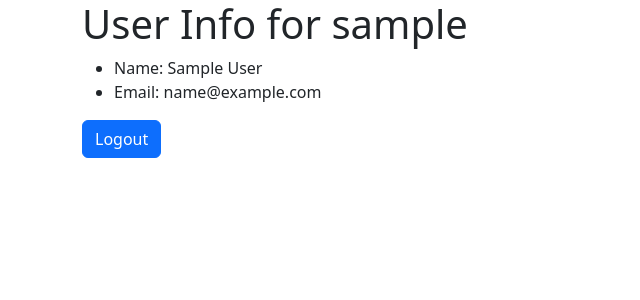
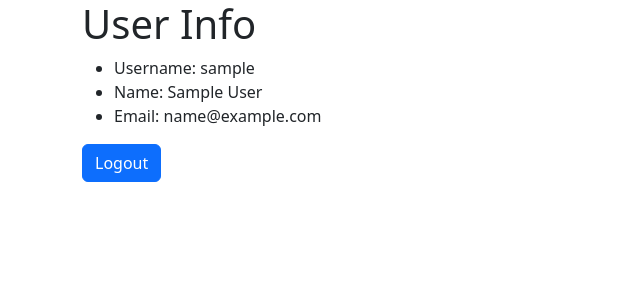
Before and after one commit to crystal-tran/flask-notes, a Flask app: a page that uses templates/users.html in a window 1280 px wide. Shown: the top 300 px of the page, without its empty margins (0-640 px from the left). Run offline with Flask 3, Linux system fonts and the light colour scheme; the visitor is signed in with stand-in values (Sample User, id 1); tables that the repository leaves empty hold one stand-in row (values such as "Sample post").

Commit message:
refactored code

```diff
--- a/app.py
+++ b/app.py
@@ -20,15 +20,14 @@ app.config['DEBUG_TB_INTERCEPT_REDIRECTS'] = False
 
 @app.get('/')
 def homepage():
-    """Redirect user to register page"""
+    """Redirect user to register page."""
 
     return redirect("/register")
 
-# create routes for get & post/register
 
 @app.route('/register', methods=['GET', 'POST'])
 def register():
-    '''Register user upon form submission & show registration form'''
+    '''Show registration form and register user upon form submission'''
 
     form = RegisterForm()
 
@@ -37,17 +36,19 @@ def register():
 
         new_user = User.register(**input_data)
 
-        db.session.add(new_user)
-        db.session.commit()
+        if new_user:
 
-        session['username'] = new_user.username
+            db.session.add(new_user)
+            db.session.commit()
+            session['username'] = new_user.username
 
-        flash('User registered!')
+            flash('User registered!')
+            return redirect(f'/users/{new_user.username}')
 
-        return redirect(f'/users/{new_user.username}')
+        else:
+            form.username.errors = ["Username/email already exists"]
 
-    else:
-        return render_template('register.html', form=form)
+    return render_template('register.html', form=form)
 
 
 @app.route('/login', methods=['GET', 'POST'])
@@ -75,7 +76,8 @@ def login():
 
 @app.get('/users/<username>')
 def show_users(username):
-    '''Show data for a logged in user'''
+    '''Show data for logged in user or redirects if username
+    does not match username on page'''
 
     user = User.query.get_or_404(username)
 
@@ -89,7 +91,7 @@ def show_users(username):
 
         logged_in_username = session['username']
 
-        flash('Unable to view other info for other users!')
+        flash('Unable to view info for other users!')
         return redirect(f"/users/{logged_in_username}")
 
     form = CSRFProtectForm()
@@ -99,3 +101,15 @@ def show_users(username):
         user=user,
         form=form,
     )
+
+
+@app.post('/logout')
+def logout():
+    '''Logout user and redirects to homepage'''
+
+    form=CSRFProtectForm()
+
+    if form.validate_on_submit():
+        session.pop('username', None)
+
+    return redirect('/')
--- a/forms.py
+++ b/forms.py
@@ -32,7 +32,6 @@ class RegisterForm(FlaskForm):
     )
 
 
-
 class LoginForm(FlaskForm):
     '''Form for logging in a user.'''
 
@@ -46,5 +45,6 @@ class LoginForm(FlaskForm):
         validators=[InputRequired(), DataRequired()],
     )
 
+
 class CSRFProtectForm(FlaskForm):
-    """Form just for CSRF Protection"""
+    """Form just for CSRF Protection."""
--- a/templates/login.html
+++ b/templates/login.html
@@ -8,7 +8,7 @@
 <form method="POST">
   {% include '_form.html' %}
 
-  <button class="btn btn-primary" type="submit">Register</button>
+  <button class="btn btn-primary" type="submit">Login</button>
 </form>
 
 
--- a/templates/register.html
+++ b/templates/register.html
@@ -15,6 +15,9 @@
 
   <button class="btn btn-primary" type="submit">Register</button>
 </form>
+<br>
+<a href="/login" class="btn btn-secondary">Login</a>
+
 
 
 
--- a/templates/users.html
+++ b/templates/users.html
@@ -7,9 +7,10 @@
   {% endfor %}
 </div>
 
-<h1>User Info for {{ user.username }}</h1>
+<h1>User Info</h1>
 
 <ul>
+  <li>Username: {{ user.username }}</li>
   <li>Name: {{ user.first_name }} {{ user.last_name }}</li>
   <li>Email: {{ user.email }}</li>
 </ul>
```
Also changed, not shown: models.py (+21 -10 lines).
